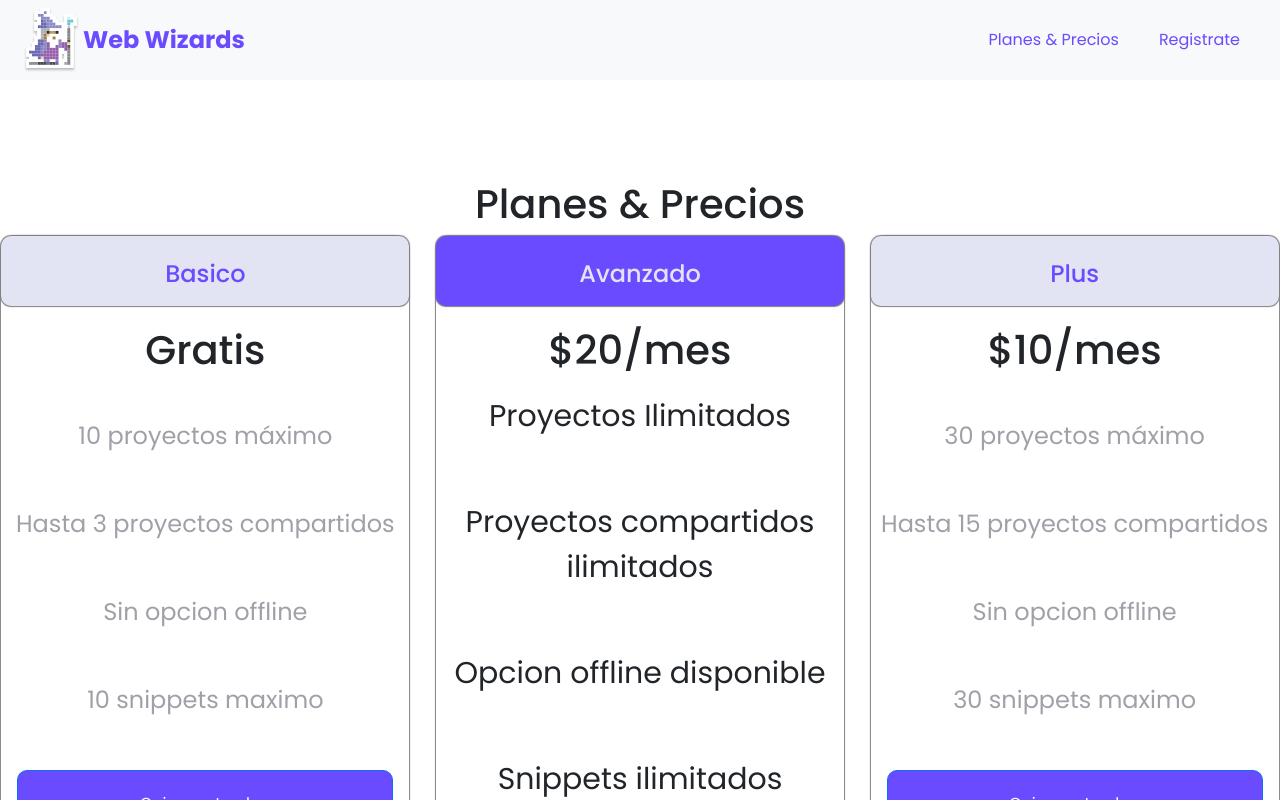
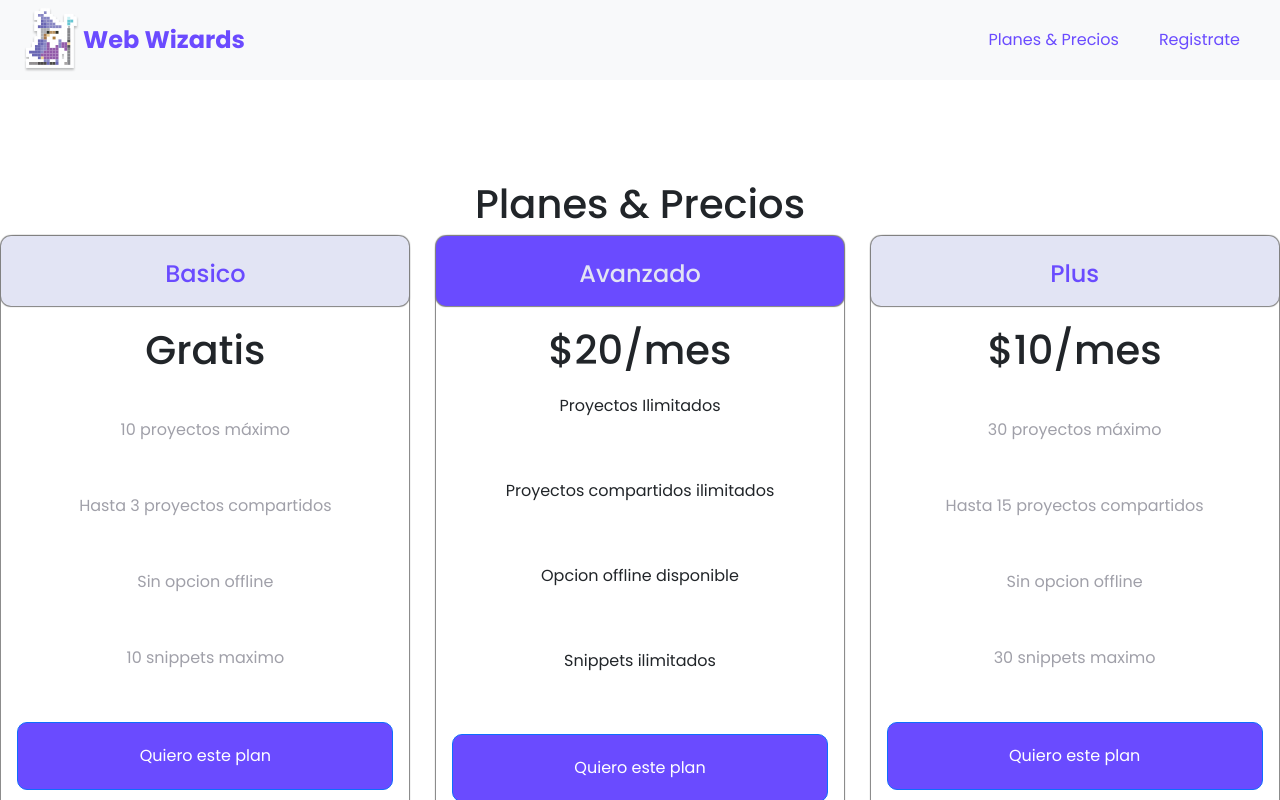
Before and after one commit to juliamartinezhn/webwizards-frontend, an Angular app: page /planes in a window 1280 px wide. Shown: the top 800 px of the page. Built offline with nearby package versions, Linux system fonts and the light colour scheme.

Commit message:
Correcion del font size
arreglado el font size

```diff
--- a/src/app/planes/planes.component.css
+++ b/src/app/planes/planes.component.css
@@ -133,13 +133,12 @@ margin: 0 auto;
     #txtbasic{
         text-align: center;
 
-        font-size: 10px;
     }
 
     #caracteristicas{
         text-align: center;
         color: #A0A0A9;
-        font-size: 10px;
+
     }
 
     #plan-avanzado{
@@ -166,7 +165,6 @@ margin: 0 auto;
     #caracteristicasavanzado{
         text-align: center;
 
-        font-size: 10px;
     }
 
     #btnavanzado{
--- a/src/app/planes/planes.component.html
+++ b/src/app/planes/planes.component.html
@@ -14,13 +14,13 @@
                 </div> <br />
                 <div id="caracteristicas">
 
-                    <p>
+                    <p class="fs-6">
                         10 proyectos máximo
                     </p> <br />
 
-                    <p>Hasta 3 proyectos compartidos </p> <br />
-                    <p>Sin opcion offline</p> <br />
-                    <p>10 snippets maximo</p> <br />
+                    <p class="fs-6">Hasta 3 proyectos compartidos </p> <br />
+                    <p class="fs-6">Sin opcion offline</p> <br />
+                    <p class="fs-6">10 snippets maximo</p> <br />
 
 
                 </div>
@@ -42,13 +42,13 @@
                 </div>
                 <div id="caracteristicasavanzado">
 
-                    <p>
+                    <p class="fs-6">
                         Proyectos Ilimitados
                     </p> <br />
 
-                    <p>Proyectos compartidos ilimitados </p> <br />
-                    <p>Opcion offline disponible</p> <br />
-                    <p>Snippets ilimitados</p> <br />
+                    <p class="fs-6">Proyectos compartidos ilimitados </p> <br />
+                    <p class="fs-6">Opcion offline disponible</p> <br />
+                    <p class="fs-6">Snippets ilimitados</p> <br />
 
 
                 </div>
@@ -70,13 +70,13 @@
                 </div> <br />
                 <div id="caracteristicas">
 
-                    <p>
+                    <p class="fs-6">
                         30 proyectos máximo
                     </p> <br />
 
-                    <p>Hasta 15 proyectos compartidos </p> <br />
-                    <p>Sin opcion offline</p> <br />
-                    <p>30 snippets maximo</p> <br />
+                    <p class="fs-6">Hasta 15 proyectos compartidos </p> <br />
+                    <p class="fs-6">Sin opcion offline</p> <br />
+                    <p class="fs-6">30 snippets maximo</p> <br />
 
 
                 </div>
```
